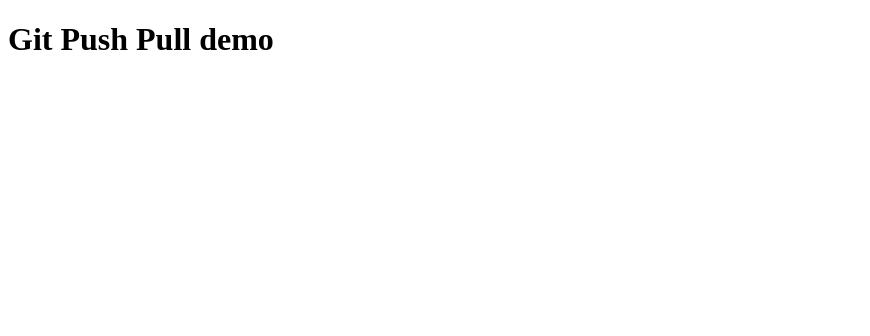
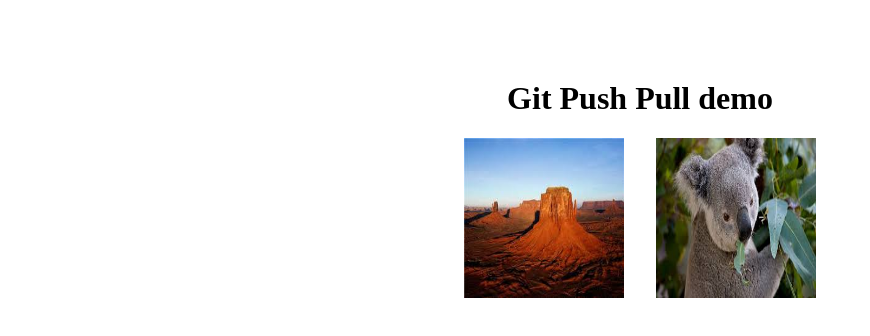
Before and after one commit to mkmoorthy1/test-website-1, a plain HTML site: page index.html in a window 1280 px wide. Shown: the whole page, without its empty margins (0-870 px from the left). Drawn offline with Linux system fonts and the light colour scheme.

Commit message:
added image section

```diff
--- a/index.html
+++ b/index.html
@@ -5,8 +5,33 @@
         <meta http-equiv="X-UA-Compatible" content="IE=edge">
         <meta name="viewport" content="width=device-width, initial-scale=1.0">
         <title>Git push pull demo</title>
+        <style>
+
+
+            h1{
+                margin-top:5rem;
+                text-align: center;
+            }
+            .image-container{
+                display: flex;
+                align-items: center;
+                justify-content: center;
+                gap:2rem;
+            }
+
+            .image-container>img{
+                width: 10rem;
+                height: 10rem;
+            }
+
+
+        </style>
     </head>
     <body>
         <h1>Git Push Pull demo</h1>
+        <div class="image-container">
+            <img src="./desert.jpg" alt="">
+            <img src="./Koala.jpg" alt="">
+        </div>
     </body>
     </html>
```
Also changed, not shown: Koala.jpg (added).
